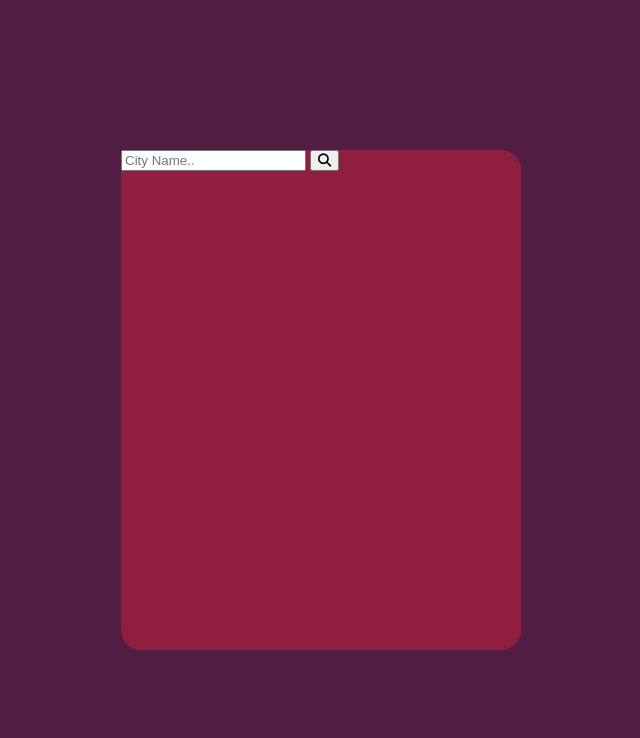
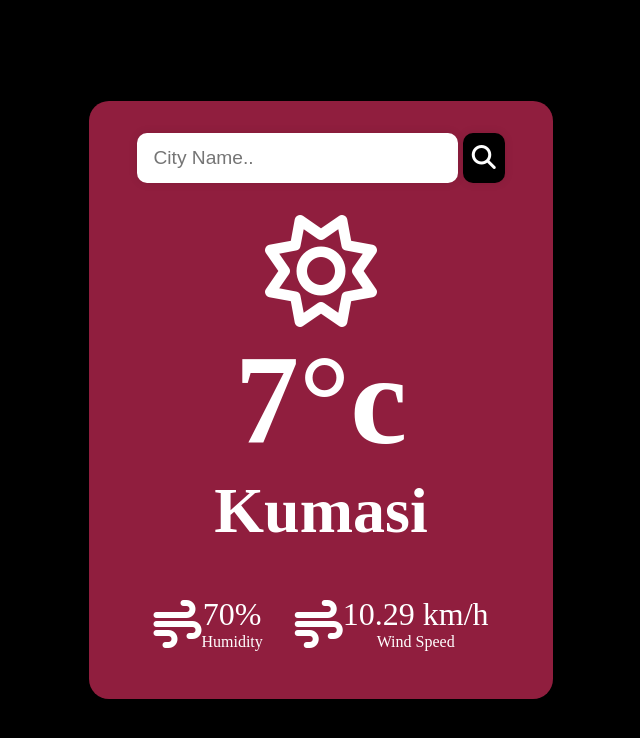
Before and after one commit to mubeelexpress/weatherApp, a plain HTML site: page index.html in a window 1280 px wide. Shown: the whole page, without its empty margins (319-959 px from the left). Drawn offline with Linux system fonts and the light colour scheme.

Commit message:
done the disgn

```diff
--- a/acess/js/script.js
+++ b/acess/js/script.js
@@ -0,0 +1 @@
+console.log("normanl");
--- a/acess/style/style.css
+++ b/acess/style/style.css
@@ -1,11 +1,17 @@
+
+@import url('https://fonts.googleapis.com/css2?family=Roboto:ital,wght@0,100..900;1,100..900&display=swap');
+
+
 :root{
-    --primary-color:#511D43;
+    --primary-color:#000000;
     --secondary-color: #901E3E;
+    --roboto-font:"Roboto', sans-serif"
 }
 body{
     margin: 0;
     padding: 0;
     width: 100%;
+    font-family: var(--roboto-font);
     height: 100vh;
     display: flex;
     justify-content: center;
@@ -16,5 +22,126 @@ main{
     background: var(--secondary-color);
     border-radius: 20px;
     width: 400px;
-    height: 500px;
+    height: auto;
+    display: grid;
+    justify-content: center;
+    padding: 2rem;
+
 }
+article.search-box{
+    display: flex;
+    align-items: center;
+
+    input{
+        width: 100%;
+        height: 50px;
+        border-radius: 10px;
+        padding: 0 1rem;
+        border: none;
+        outline: none;
+        font-size: 1.2rem;
+        box-shadow: 0 0 10px rgba(0, 0, 0, 0.1);
+    }
+    button#search-button {
+        width: 50px;
+        height: 50px;
+        border-radius: 10px;
+        border: none;
+        outline: none;
+        background: var(--primary-color);
+        color: white;
+        font-size: 1.5rem;
+        cursor: pointer;
+        box-shadow: 0 0 10px rgba(0, 0, 0, 0.1);
+        margin-left: .3rem;
+    }
+}
+article.weather-info{
+    display: flex;
+    flex-direction: column;
+    align-items: center;
+    margin-top: 2rem;
+
+    .weather-icon i {
+        font-size: 7rem;
+        color: #fff;
+    }
+    .weather-dg p {
+        font-size: 8rem;
+        color: #fff;
+        font-weight: 700;
+        margin: 0;
+    }
+    .city-name p {
+        font-size: 4rem;
+        color: #fff;
+        font-weight: 700;
+        margin: 0;
+    }
+
+}
+article.weather-discription {
+    display: flex;
+    justify-content: space-between;
+    gap: 2rem;
+    align-items: center;
+    margin-top: 2rem;
+    color: #fff;
+    font-size: 1.2rem;
+    font-weight: 500;
+    text-align: center;
+    padding: 1rem;
+
+    div.humidity{
+        display: flex;
+        justify-content: center;
+        align-items: center;
+        div.humidity-icon i{
+            font-size: 3rem;
+            /* margin-right: .5rem; */
+
+        }
+        div.humidity-value-box{
+        p.humidity-value{
+            font-size: 2rem;
+            font-weight: 500;
+        }
+        p{
+            margin: 0;
+            font-size: 1rem;
+            font-weight: 500;
+
+        }
+        }
+
+    }
+
+    div.speed {
+        display: flex;
+        justify-content: center;
+        align-items: center;
+
+        div.speed-icon i{
+            font-size: 3rem;
+
+            /* margin-right: .5rem; */
+        }
+        div.speed-value-box{
+            display: flex;
+            flex-direction: column;
+            align-items: center;
+
+        p.speed-value{
+            font-size: 2rem;
+            font-weight: 500;
+        }
+        p{
+            margin: 0;
+            font-size: 1rem;
+            font-weight: 500;
+
+        }
+        }
+
+    }
+}
--- a/index.html
+++ b/index.html
@@ -11,7 +11,39 @@
     <main>
         <article class="search-box">
             <input type="text" id="search" placeholder="City Name..">
-            <button type="search" id="serch-button"><i class="fa-solid fa-magnifying-glass"></i></button>
+            <button type="search" id="search-button"><i class="fa-solid fa-magnifying-glass"></i></button>
+        </article>
+
+        <article class="weather-info">
+            <div class="weather-icon"><i class="far fa-sun"></i></div>
+            <div class="weather-dg">
+                <p>7°c</p>
+            </div>
+            <div class="city-name">
+                <p>Kumasi</p>
+            </div>
+        </article>
+
+        <article class="weather-discription">
+            <div class="humidity">
+                <div class="humidity-icon">
+                    <i class="fa fa-wind"></i>
+                </div>
+                <div class="humidity-value-box">
+                    <p class="humidity-value">70%</p>
+                    <p>Humidity</p>
+                </div>
+            </div>
+
+            <div class="speed">
+                    <div class="speed-icon">
+                    <i class="fa fa-wind"></i>
+                </div>
+                <div class="speed-value-box">
+                    <p class="speed-value">10.29 km/h</p>
+                    <p>Wind Speed</p>
+                </div>
+            </div>
         </article>
     </main>
     <script src="acess/js/script.js"></script>
```
